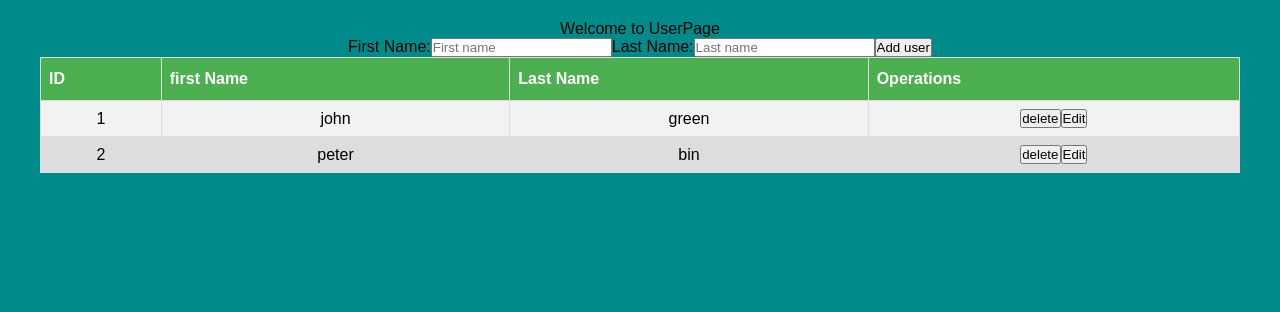
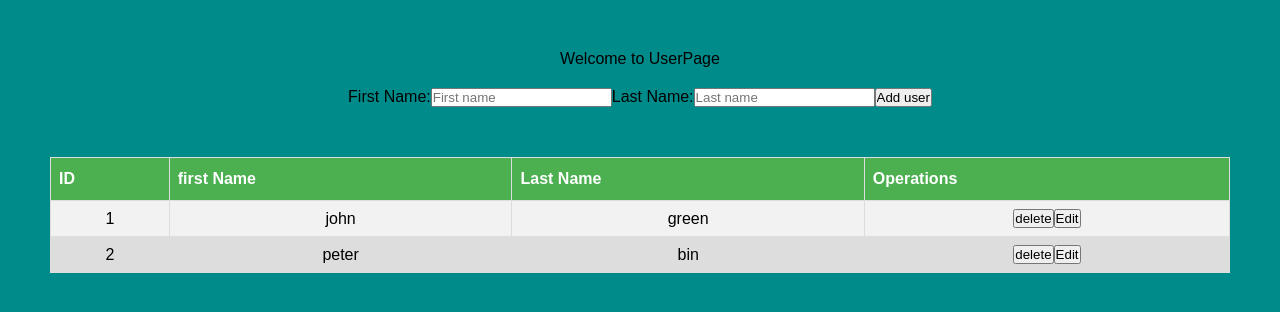
Before and after one commit to shahzadsalamat/react-crud, a React (Create React App) app: page / in a window 1280 px wide. Shown: the top 312 px of the page. Built offline with nearby package versions, Linux system fonts and the light colour scheme; the HTML template or start-up script is replaced by a standard one.

Commit message:
fix some bugs

```diff
--- a/src/App.js
+++ b/src/App.js
@@ -32,15 +32,15 @@ class App extends Component {
   //function to update user
   updateUser = (user, updatedUser) => {
     console.log(user.id);
-    console.log('updated firstname' + updatedUser.firstName);
+    console.log('updated lastname' + updatedUser.lastName);
     console.log('old firstname' + user.firstName);
 
     const previousUsers = this.state.users;
-    if(updatedUser.firstName === null ){
+    if(updatedUser.firstName === '' ){
       updatedUser.firstName = user.firstName;
       console.log('old firstname now' + updatedUser.firstName);
     }
-    if (updatedUser.lastName === null){
+    if (updatedUser.lastName === ''){
       updatedUser.lastName = user.lastName;
     }
     previousUsers[user.id - 1] = ({ id: user.id, firstName: updatedUser.firstName, lastName: updatedUser.lastName });
@@ -53,10 +53,23 @@ class App extends Component {
   render() {
     return (
       <div className='app-wrapper'>
+        <p>Welcome to UserPage</p>
         <div className='app-content'>
-        <p>Welcome to UserPage</p>
         <CreateUserForm addNewUser={this.addNewUser} />
-        <Users users={this.state.users} deleteUser={this.deleteUser} updateUser={this.updateUser} />
+               <table id="customers">
+                    <tr>
+                        <th>ID</th>
+                        <th>first Name</th>
+                        <th>Last Name</th>
+                        <th>Operations</th>
+                    </tr>
+                      {this.state.users.map((user) => {
+                        return (
+                          <Users user={user} deleteUser={this.deleteUser} updateUser={this.updateUser} />
+                        );
+                      }
+                      )}
+            </table>
         </div>
       </div>
     );
--- a/src/components/users.js
+++ b/src/components/users.js
@@ -24,7 +24,7 @@ class Users extends Component {
     }
     handleUpdateUser = (user) => {
         const updatedUser = {
-            id: user.id,
+            id: this.props.user.id,
             firstName: this.state.firstName,
             lastName: this.state.lastName
         };
@@ -41,43 +41,30 @@ class Users extends Component {
     }
     render() {
         return (
-            <div>
-                <table id="customers">
-                    <tr>
-                        <th>ID</th>
-                        <th>first Name</th>
-                        <th>Last Name</th>
-                        <th>Operations</th>
-                    </tr>
-                    {this.props.users.map(
-                        (user, index) => {
-                            return (
-
             this.state.editMode ?
                 (
-
-                                            <tr key={index}>
+                    <tr>
                         <td> <input
                             type='hidden'
                             name='id'
-                                                    value={user.id}
+                            value={this.props.user.id}
                         /></td>
                         <td><input
                             type='text'
                             name='firstName'
-                                                    placeholder={user.firstName}
-                                                    defaultValue={user.firstName}
+                            placeholder={this.props.user.firstName}
+                            defaultValue={this.props.user.firstName}
                             onChange={this.handleChange}
                         /></td>
                         <td> <input
                             type='text'
                             name='lastName'
-                                                    placeholder={user.lastName}
-                                                    defaultValue={user.lastName}
+                            placeholder={this.props.user.lastName}
+                            defaultValue={this.props.user.lastName}
                             onChange={this.handleChange}
                         /></td>
                         <td>
-                                                    <button onClick={this.handleUpdateUser.bind(this, user)} >
+                            <button onClick={this.handleUpdateUser.bind(this, this.props.user)} >
                                 update
                             </button>
                             <button onClick={this.handleEditMode}>
@@ -85,26 +72,26 @@ class Users extends Component {
                         </button>
                         </td>
                     </tr>
+
                 ) :
                 (
-                                        // show if not in the edit mode
-                                            <tr key={index}>
-                                                <td>{user.id}</td>
-                                                <td>{user.firstName}</td>
-                                                <td>{user.lastName}</td>
-                                                <td> <button onClick={this.handleDeleteUser.bind(this, user)} >
+                    <tr>
+                        <td>{this.props.user.id}</td>
+                        <td>{this.props.user.firstName}</td>
+                        <td>{this.props.user.lastName}</td>
+                        <td> <button onClick={this.handleDeleteUser.bind(this, this.props.user)}>
                             delete
                              </button>
                             <button onClick={this.handleEditMode}>
                                 Edit
-                             </button></td>
+                             </button>
+                        </td>
                     </tr>
                 )
-                            );
-                        }
-                    )}
-                </table>
-            </div>
+
+
+
+
         );
     }
 }
--- a/src/css/index.css
+++ b/src/css/index.css
@@ -12,16 +12,17 @@
 
   .app-wrapper {
     text-align: center;
-    margin: 20px;
+    margin: 50px;
   }
   .app-content {
     text-align: center;
-    margin: 20px;
+    margin-top: 20px;
 }
 #customers {
   font-family: "Trebuchet MS", Arial, Helvetica, sans-serif;
   border-collapse: collapse;
   width: 100%;
+  margin-top: 50px;
 }
 
 #customers td, #customers th {
```
Lines whose indentation alone changed are shown as unchanged.
